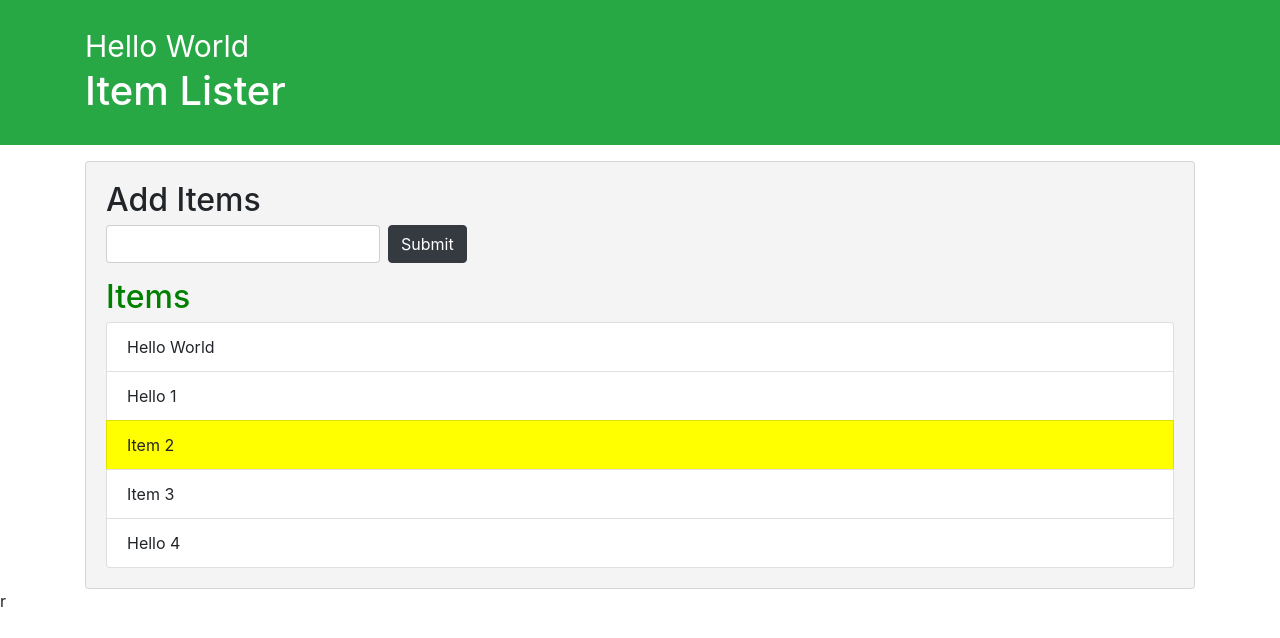
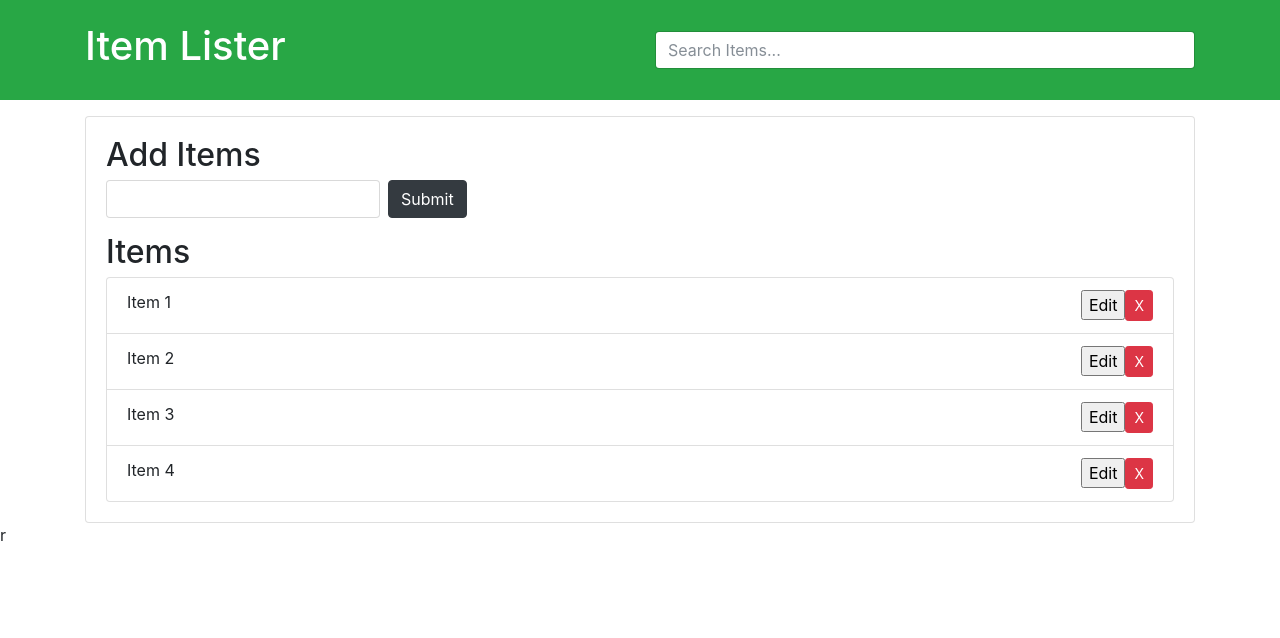
Before and after one commit to vishnurvp/domManipulation, a plain HTML site: page index.html in a window 1280 px wide. Drawn offline with nearby package versions, Linux system fonts and the light colour scheme.

Commit message:
Delete and edit functionality

```diff
--- a/index.html
+++ b/index.html
@@ -10,24 +10,30 @@
 <body>
   <header id="main-header" class="bg-success text-white p-4 mb-3">
     <div class="container">
-      <h1 id="header-title">Item Lister <span style="display:none">123</span></h1>
+      <div class="row">
+        <div class="col-md-6">
+            <h1 id="header-title">Item Lister</h1>
+        </div>
+        <div class="col-md-6 align-self-center">
+            <input type="text" class="form-control" id="filter" placeholder="Search Items...">
+        </div>
+      </div>
     </div>
   </header>
   <div class="container">
    <div id="main" class="card card-body">
     <h2 class="title">Add Items</h2>
-    <form class="form-inline mb-3">
-      <input type="text" class="form-control mr-2">
+    <form id="addForm" class="form-inline mb-3">
+      <input id="item" type="text" class="form-control mr-2" id="item">
       <input type="submit" class="btn btn-dark" value="Submit">
     </form>
     <h2 class="title">Items</h2>
     <ul id="items" class="list-group">
-      <li class="list-group-item">Item 1</li>
-      <li class="list-group-item">Item 2</li>
-      <li class="list-group-item">Item 3</li>
-      <li class="list-group-item">Item 4</li>
+      <li class="list-group-item">Item 1 <button class="btn btn-danger btn-sm float-right delete">X</button></li>
+      <li class="list-group-item">Item 2 <button class="btn btn-danger btn-sm float-right delete">X</button></li>
+      <li class="list-group-item">Item 3 <button class="btn btn-danger btn-sm float-right delete">X</button></li>
+      <li class="list-group-item">Item 4 <button class="btn btn-danger btn-sm float-right delete">X</button></li>
     </ul>
-    <span></span>
    </div>
   </div>
   <script src="script.js"></script>r
--- a/script.js
+++ b/script.js
@@ -101,93 +101,149 @@
 
 // DOM Traversing
 
-const itemList = document.querySelector('#items');
+// const itemList = document.querySelector('#items');
 
 
-//parentNode
-// console.log(itemList.parentNode);
-itemList.parentNode.style.backgroundColor = '#f4f4f4';
-// console.log(itemList.parentNode.parentNode);
-// console.log(itemList.parentNode.parentNode.parentNode);
+// //parentNode
+// // console.log(itemList.parentNode);
+// itemList.parentNode.style.backgroundColor = '#f4f4f4';
+// // console.log(itemList.parentNode.parentNode);
+// // console.log(itemList.parentNode.parentNode.parentNode);
 
-// parentElement
-// console.log(itemList.parentElement);
-itemList.parentElement.style.backgroundColor = '#f4f4f4';
-// console.log(itemList.parentElement.parentElement);
-// console.log(itemList.parentElement.parentElement.parentElement);
+// // parentElement
+// // console.log(itemList.parentElement);
+// itemList.parentElement.style.backgroundColor = '#f4f4f4';
+// // console.log(itemList.parentElement.parentElement);
+// // console.log(itemList.parentElement.parentElement.parentElement);
 
-// childNodes
-console.log(itemList.childNodes); //PITA
+// // childNodes
+// console.log(itemList.childNodes); //PITA
 
-// children
-// console.log(itemList.children);
-// console.log(itemList.children[1]);
-itemList.children[1].style.backgroundColor = 'yellow';
+// // children
+// // console.log(itemList.children);
+// // console.log(itemList.children[1]);
+// itemList.children[1].style.backgroundColor = 'yellow';
 
-// // firstChild
-console.log(itemList.firstChild);
+// // // firstChild
+// console.log(itemList.firstChild);
 
-// // firstElementChild
-// console.log(itemList.firstElementChild);
-itemList.firstElementChild.textContent = 'Hello 1';
+// // // firstElementChild
+// // console.log(itemList.firstElementChild);
+// itemList.firstElementChild.textContent = 'Hello 1';
 
-// lastChild
-console.log(itemList.lastChild);
+// // lastChild
+// console.log(itemList.lastChild);
 
-// lastElementChild
-// console.log(itemList.lastElementChild);
-itemList.lastElementChild.textContent = 'Hello 4';
+// // lastElementChild
+// // console.log(itemList.lastElementChild);
+// itemList.lastElementChild.textContent = 'Hello 4';
 
-// nextSibling
-console.log(itemList.nextSibling);
+// // nextSibling
+// console.log(itemList.nextSibling);
 
-// nextElementSibling
-console.log(itemList.nextElementSibling);
+// // nextElementSibling
+// console.log(itemList.nextElementSibling);
 
-// previousSibling
-console.log(itemList.previousSibling);
+// // previousSibling
+// console.log(itemList.previousSibling);
 
-// previousElementSibling;
-// console.log(itemList.previousElementSibling);
-itemList.previousElementSibling.style.color = 'green';
+// // previousElementSibling;
+// // console.log(itemList.previousElementSibling);
+// itemList.previousElementSibling.style.color = 'green';
 
 
 
-// createElement
+// // createElement
 
-// create a div
-const newDiv = document.createElement('div');
+// // create a div
+// const newDiv = document.createElement('div');
 
-// add class
-newDiv.className = 'hello';
+// // add class
+// newDiv.className = 'hello';
 
-// add id
-newDiv.id = 'hello1';
+// // add id
+// newDiv.id = 'hello1';
 
-// add attribute
-newDiv.setAttribute('title', 'hello Div');
+// // add attribute
+// newDiv.setAttribute('title', 'hello Div');
 
-// create text node;
-const newDivText = document.createTextNode('Hello World');
+// // create text node;
+// const newDivText = document.createTextNode('Hello World');
 
-// add text to div
-newDiv.appendChild(newDivText);
+// // add text to div
+// newDiv.appendChild(newDivText);
 
-const container = document.querySelector('header .container');
-const h1 = document.querySelector('header h1');
+// const container = document.querySelector('header .container');
+// const h1 = document.querySelector('header h1');
 
-console.log(newDiv);
+// console.log(newDiv);
 
-newDiv.style.fontSize = '30px';
+// newDiv.style.fontSize = '30px';
 
-container.insertBefore(newDiv, h1);
+// container.insertBefore(newDiv, h1);
 
 
-const ul = document.querySelector('.list-group');
-const newLi = document.createElement('li');
-newLi.className = 'list-group-item';
-newLi.textContent = 'Hello World';
+// const ul = document.querySelector('.list-group');
+// const newLi = document.createElement('li');
+// newLi.className = 'list-group-item';
+// newLi.textContent = 'Hello World';
 
-const item1 = ul.firstElementChild;
+// const item1 = ul.firstElementChild;
 
-ul.insertBefore(newLi, item1);
+// ul.insertBefore(newLi, item1);
+
+
+
+const form = document.getElementById('addForm');
+let itemList = document.getElementById('items');
+
+// form submit event
+form.addEventListener('submit', addItem);
+// delete event
+itemList.addEventListener('click', removeItem);
+
+
+// addItem
+function addItem(e) {
+    e.preventDefault();
+
+    // get input value
+    const newItem = document.getElementById('item').value;
+
+    // create new li element
+    const li = document.createElement('li');
+    li.className = 'list-group-item';
+
+    // add text node with input value;
+    li.appendChild(document.createTextNode(newItem));
+    // create delet button element;
+    const delButton = document.createElement('button');
+    // add classes to delButton
+    delButton.className = 'btn btn-danger btn-sm float-right delete';
+    // append text
+    delButton.appendChild(document.createTextNode('X'));
+    // append button to li
+    li.appendChild(delButton);
+    // append li to itemlist
+    itemList.appendChild(li);
+}
+
+
+function removeItem(e){
+    if (e.target.classList.contains('delete')) {
+        if (confirm('are you shure?')){
+            let li = e.target.parentElement;
+            itemList.removeChild(li);
+        }
+    }
+}
+
+
+let listItems = document.getElementsByClassName('list-group-item');
+console.log(listItems);
+for (let i=0; i<listItems.length; i++) {
+    let edit = document.createElement('button');
+    edit.className = "edit float-right";
+    edit.appendChild(document.createTextNode('Edit'));
+    listItems[i].appendChild(edit);
+}
```
